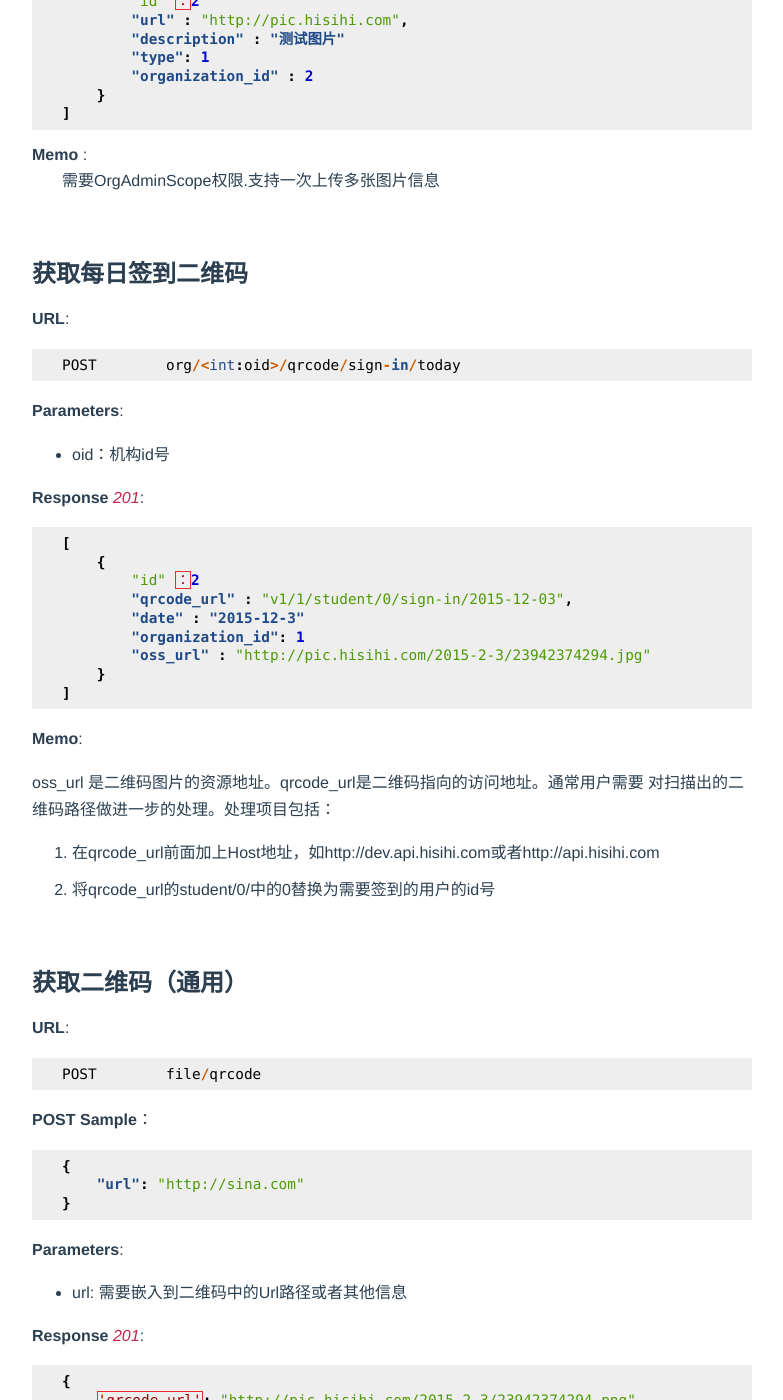
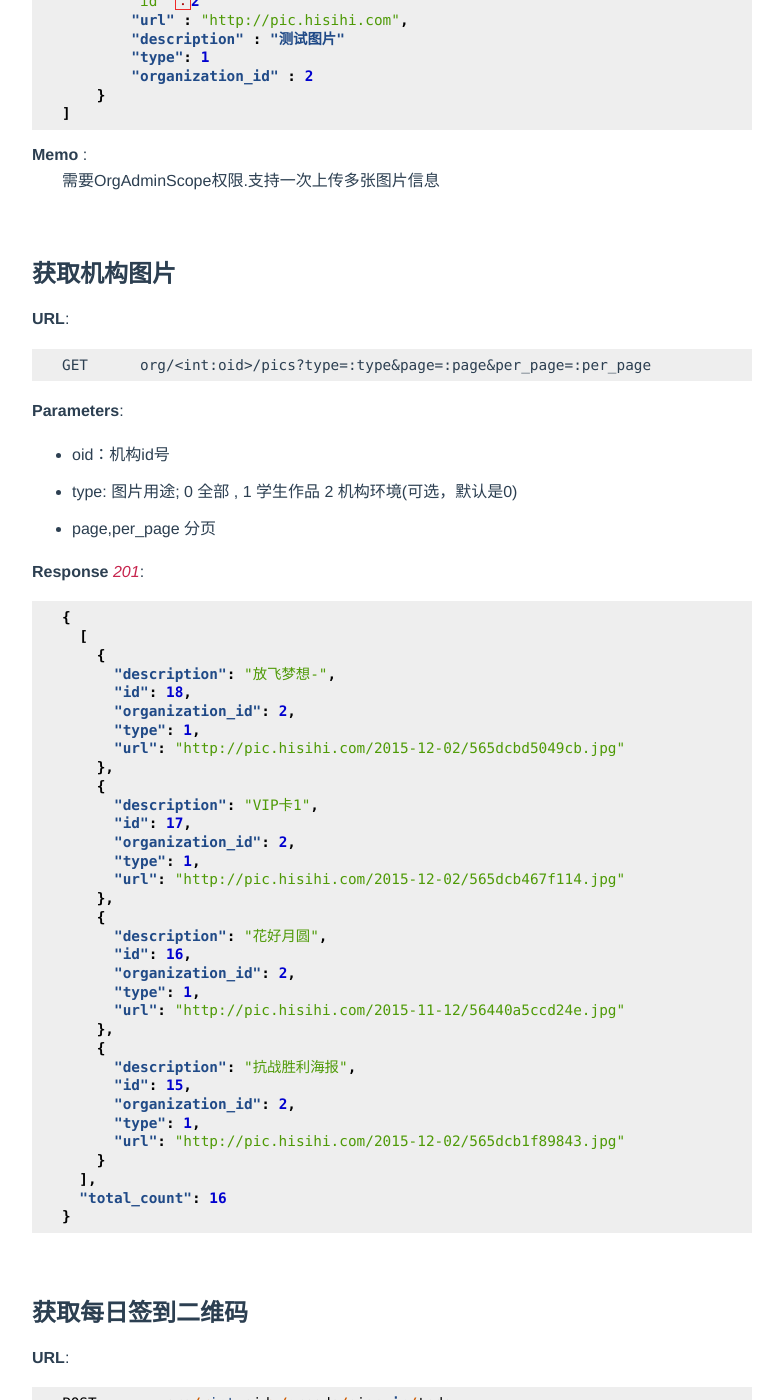
Before and after one commit to clownmelody/hisihi_api, a Sphinx documentation site: the page built from docs/file.rst, in a window 1280 px wide and 1400 px high, scrolled down 2013 px. Shown: the whole window, without its empty margins (358-1141 px from the left). Built offline with Sphinx 7.4.7, drawn with Linux system fonts in a browser that asks for light colours.

Commit message:
添加机构资源获取借库

```diff
--- a/docs/file.rst
+++ b/docs/file.rst
@@ -108,6 +108,56 @@ http://help.aliyun.com/document_detail/oss/oss-img-api/image-processing/resize.h
    需要OrgAdminScope权限.支持一次上传多张图片信息
 
 
+获取机构图片
+~~~~~~~~~~~~~~~~~~~~~
+
+**URL**::
+
+    GET      org/<int:oid>/pics?type=:type&page=:page&per_page=:per_page
+
+**Parameters**:
+
+* oid：机构id号
+* type: 图片用途; 0 全部 , 1 学生作品  2 机构环境(可选，默认是0)
+* page,per_page 分页
+
+**Response** `201`:
+
+.. sourcecode:: json
+
+    {
+      [
+        {
+          "description": "放飞梦想-",
+          "id": 18,
+          "organization_id": 2,
+          "type": 1,
+          "url": "http://pic.hisihi.com/2015-12-02/565dcbd5049cb.jpg"
+        },
+        {
+          "description": "VIP卡1",
+          "id": 17,
+          "organization_id": 2,
+          "type": 1,
+          "url": "http://pic.hisihi.com/2015-12-02/565dcb467f114.jpg"
+        },
+        {
+          "description": "花好月圆",
+          "id": 16,
+          "organization_id": 2,
+          "type": 1,
+          "url": "http://pic.hisihi.com/2015-11-12/56440a5ccd24e.jpg"
+        },
+        {
+          "description": "抗战胜利海报",
+          "id": 15,
+          "organization_id": 2,
+          "type": 1,
+          "url": "http://pic.hisihi.com/2015-12-02/565dcb1f89843.jpg"
+        }
+      ],
+      "total_count": 16
+    }
 
 获取每日签到二维码
 ~~~~~~~~~~~~~~~~~~~~
--- a/docs/status.rst
+++ b/docs/status.rst
@@ -87,6 +87,7 @@ HTTP Status Code以及其含义
 5004       机构老师不存在
 5005       机构下班级不存在
 5006       未找到学生所在班级
+5007        机构图片资源不存在
 ========   ========================
 
 `600x` 系统类型
```
Also changed, not shown: 4 other files.
